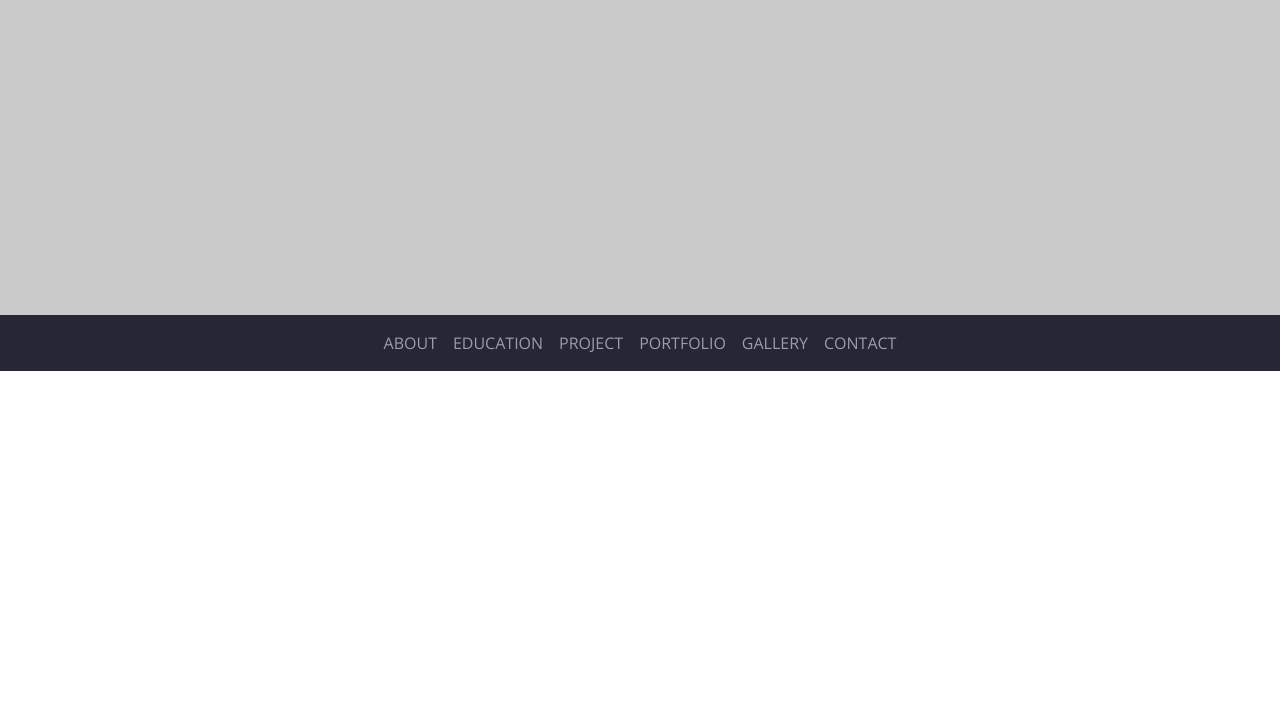
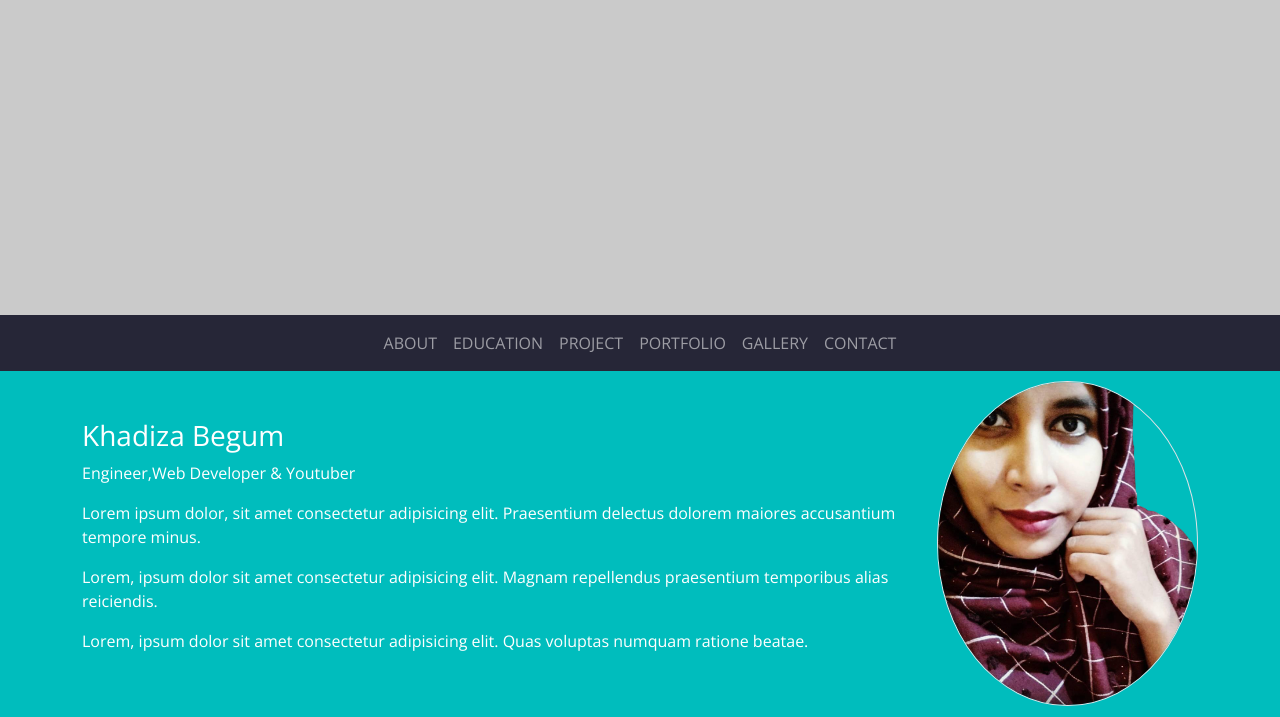
Before and after one commit to Khadiza18103316/Khadiza18103316-Khadiza18103316.github.io, a plain HTML site: page index.html in a window 1280 px wide. Shown: the part 485-1202 px from the top of the page. Before the commit the page ends 856 px from the top, so only its background shows below. Drawn offline with nearby package versions, Linux system fonts and the light colour scheme.

Commit message:
about me section

```diff
--- a/CSS/style.css
+++ b/CSS/style.css
@@ -10,3 +10,6 @@ body {
 .navbar-container {
   background-color: #262637;
 }
+.about-container {
+  background-color: #00bdbd;
+}
--- a/index.html
+++ b/index.html
@@ -58,6 +58,32 @@
         </div>
     </nav>
 
+    <!--this is about section  -->
+<div class="about-container">
+  <div class="container">
+    <div class="row align-items-center justify-content-center">
+      <div class="col-md-9 py-5 text-white">
+        <h3>Khadiza Begum</h3>
+
+        <p>Engineer,Web Developer & Youtuber</p>
+
+        <p>Lorem ipsum dolor, sit amet consectetur adipisicing elit. Praesentium delectus dolorem maiores accusantium tempore minus.</p>
+
+        <p>Lorem, ipsum dolor sit amet consectetur adipisicing elit. Magnam repellendus praesentium temporibus alias reiciendis.</p>
+
+        <p>Lorem, ipsum dolor sit amet consectetur adipisicing elit. Quas voluptas numquam ratione beatae.</p>
+
+      </div>
+
+      <div class="col-md-3">
+        <img src="/img/profile1.png" alt="Khadiza" class="img-fluid rounded-circle border">
+
+      </div>
+    </div>
+  </div>
+</div>
+
+
 
     <!-- Optional JavaScript; choose one of the two! -->
 
```
Also changed, not shown: img/profile1.png (added).
